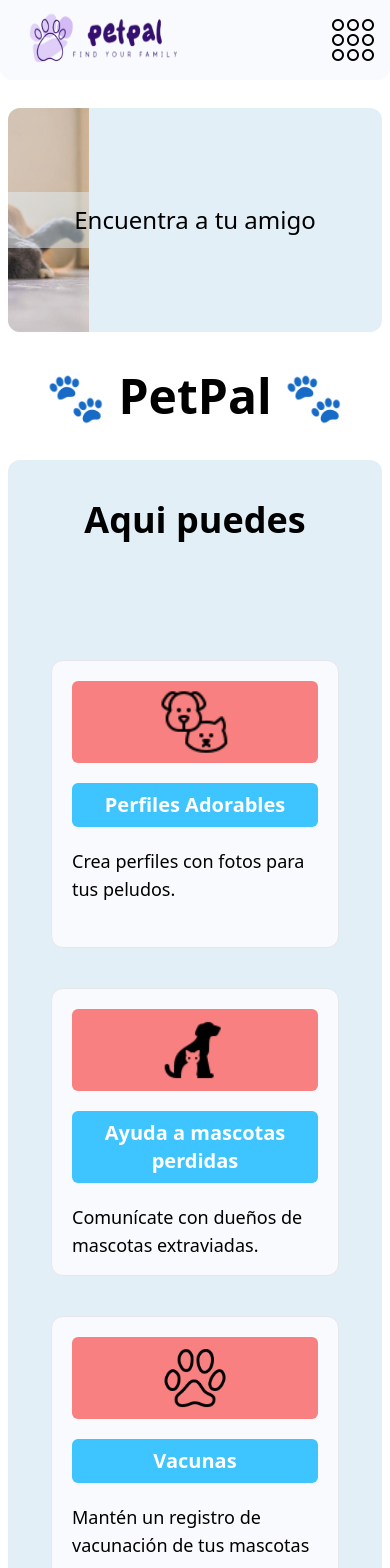
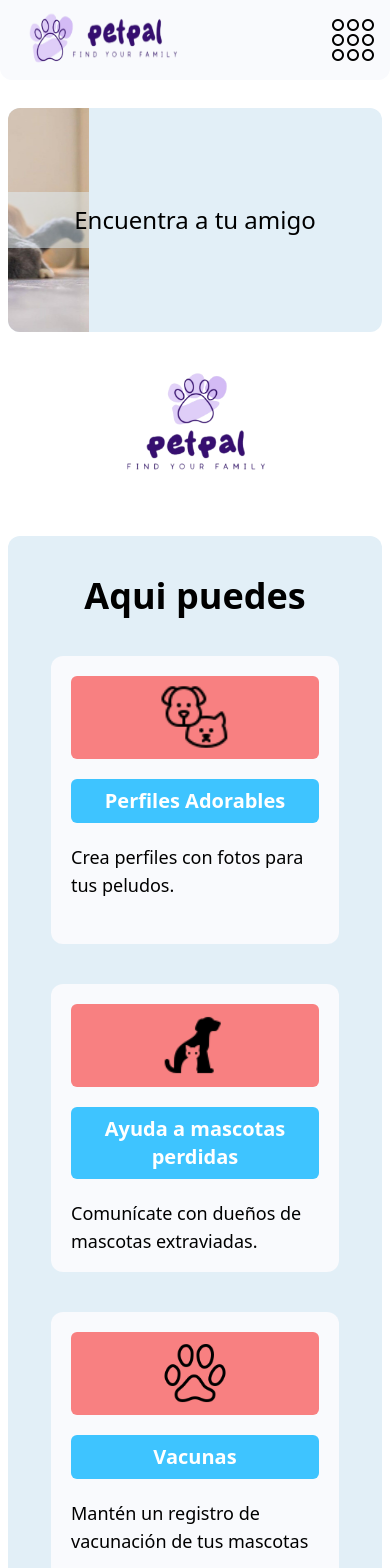
Before and after one commit to No-Country/c16-17-t-node-react, a React (Vite) app in the folder client/: page / in a window 390 px wide. Shown: the top 1568 px of the page. Built offline with nearby package versions, Linux system fonts and the light colour scheme; no server answers.

Commit message:
fix: fixed buttons links, removed wrap from services card on home

```diff
--- a/client/src/App.jsx
+++ b/client/src/App.jsx
@@ -6,7 +6,7 @@ import 'react-toastify/dist/ReactToastify.css';
 export function App() {
 
 	return (
-		<div className='max-w-[1400px] m-auto bg-secondary h-[100dvh]'>
+		<div className='max-w-[1200px] m-auto bg-secondary h-[100dvh]'>
 			<BrowserRouter>
 				<ToastContainer autoClose={1500} position='top-center' />
 				<AppRoutes/>
--- a/client/src/components/SectionServices/Services.jsx
+++ b/client/src/components/SectionServices/Services.jsx
@@ -6,10 +6,11 @@ import img4 from './icons/img4.png'
 
 export const Services = () => {
   return (
-    <section className="bg-primary mb-10 p-10 rounded-xl">
-      <h2 className='text-center font-bold text-4xl mb-10'>Aqui puedes</h2>
+    <section className="bg-primary my-10 rounded-xl px-10">
+      <h2 className='text-center font-bold text-4xl mt-10'>Aqui puedes</h2>
       {/* <section className="h-fit grid sm:grid-cols-2 sm:grid-rows-2 place-items-center sm:gap-y-20 py-20 justify-items-center grid-cols-1 grid-rows-4"> */}
-      <section className="h-fit flex py-20 flex-col justify-center items-center flex-wrap md:flex-row gap-10">
+      {/* <section className="grid grid-cols-servicesCol gap-10 sm:gap-32 place-items-center"> */}
+      <section className="h-fit flex py-10 flex-col justify-center items-center md:flex-row gap-10 sm:gap-32 flex-wrap">
           <CardService
               title='Perfiles Adorables'
               img={img1}
--- a/client/src/components/SectionServices/cardService/CardService.jsx
+++ b/client/src/components/SectionServices/cardService/CardService.jsx
@@ -2,8 +2,8 @@ import React from 'react'
 
 const CardService = ({img, title, text}) => {
   return (
-    <article className="w-72 h-72 md:h-96 border rounded-xl bg-bgGray flex flex-col items-center justify-start md:gap-7 gap-5 p-5">
-        <figure className="w-full h-1/3 rounded-md p-3 flex justify-center items-center bg-bgBtn">
+    <article className="w-72 lg:max-w-72 md:w-1/3 h-72 md:h-96 rounded-xl bg-bgGray flex flex-col items-center justify-start md:gap-7 gap-5 p-5">
+        <figure className="w-full h-1/3 sm:max-h-24 rounded-md p-3 flex justify-center items-center bg-bgBtn">
             <img
                 className='w-[70px] h-fit'
                 src={img} alt={title}/>
--- a/client/src/components/petCard/PetCard.jsx
+++ b/client/src/components/petCard/PetCard.jsx
@@ -54,17 +54,14 @@ export const PetCard = ({petId}) => {
 					}
 					{
 						user.id != owner?.id
-							? 	(<button
-									className="p-3 w-full rounded-md bg-green-500 font-semibold hover:bg-black flex justify-center items-center"
-								>
-									{
+							?
 								!params.id
 									? <Link
-											className='flex justify-center items-center gap-2'
+										className='flex justify-center items-center gap-2 p-3 w-full rounded-md bg-green-500 font-semibold hover:bg-black'
 										to={`/pets/${petId}`}>
 										Ver Info
 									</Link>
-										: <Link className='flex items-center justify-center gap-3'
+									: <Link className='flex items-center justify-center gap-3 p-3 w-full rounded-md bg-green-500 font-semibold hover:bg-black'
 										to={`https://api.whatsapp.com/send?phone=+54${owner?.telephone}&text=Hola%20,%20creo%20que%20acabo%20de%20ver%20a%20tu%20mascota%0A`}>
 										Avisar al Dueño
 										<span>
@@ -73,8 +70,6 @@ export const PetCard = ({petId}) => {
 												src={wsp} alt="wsp logo" />
 										</span>
 									</Link>
-									}
-								</button>)
 							:	(<button
 									onClick={() => removeLostPets(petData)}
 									className="p-3 w-full rounded-md bg-secondaryBtn font-semibold hover:bg-black"
--- a/client/src/pages/Home/Home.jsx
+++ b/client/src/pages/Home/Home.jsx
@@ -1,11 +1,17 @@
 import { Banner, Services } from '../../components'
 import LostPetsList from '../../components/lostPetsList/LostPetsList'
+import logo2 from '../../assets/logoPetpal2.png'
+
 
 export const Home = () => {
   return (
     <div className='max-w-[1400px] m-auto p-2'>
       <Banner />
-      <h1 className='text-5xl text-center font-bold my-10'>🐾 PetPal 🐾</h1>
+      {/* <h1 className='text-5xl text-center font-bold my-10'> */}
+      {/* </h1> */}
+        <figure className='w-1/2 h-36 md:h-64 m-auto my-0 md:my-10 '>
+          <img src={logo2} alt="" className='object-contain w-full h-full'/>
+        </figure>
       <div className='container m-auto flex flex-col gap-5'>
         <Services />
       </div>
--- a/client/tailwind.config.js
+++ b/client/tailwind.config.js
@@ -18,6 +18,9 @@ export default {
 				danger: '#FE483B',
 				success: '#135CFE',
 				cancel: '#FFFFFF',
+			},
+			gridTemplateColumns: {
+				'servicesCol': 'repeat(auto-fit,minmax(230px, 1fr))',
 			}
 		},
 	},
```
Lines whose indentation alone changed are shown as unchanged.
